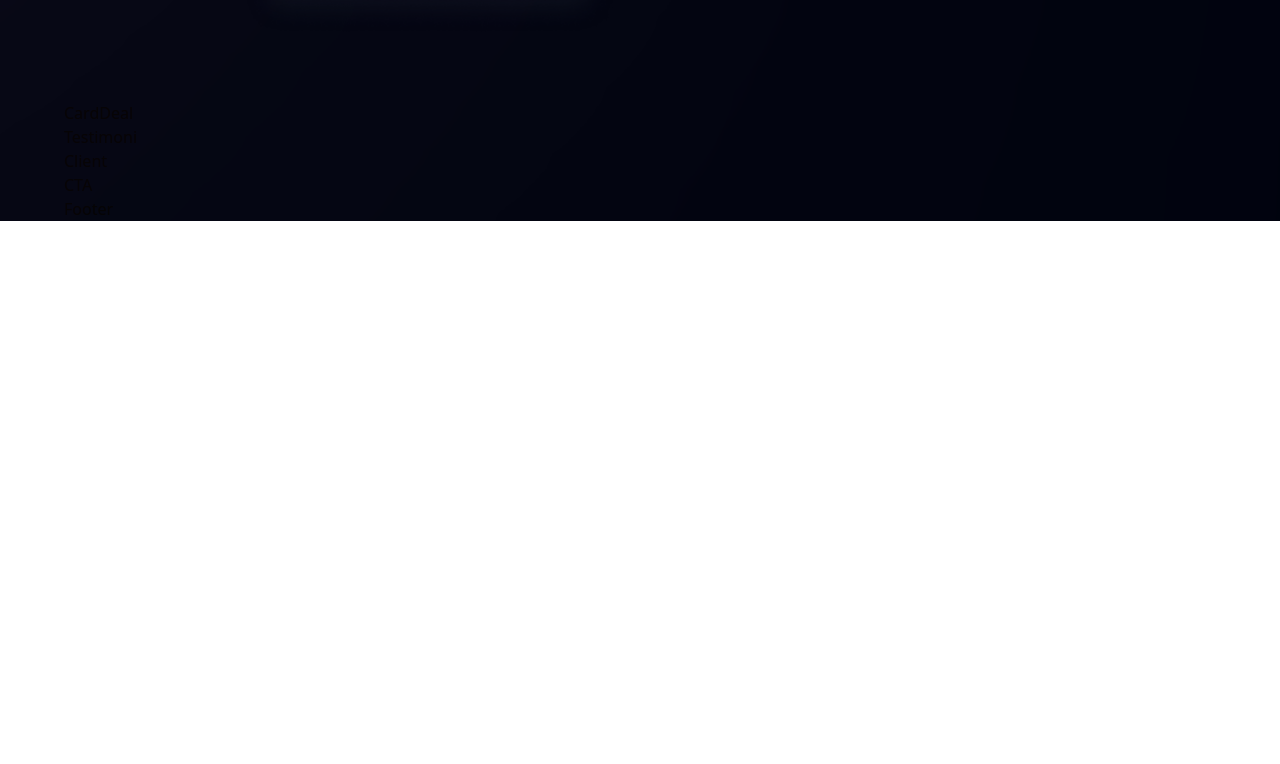
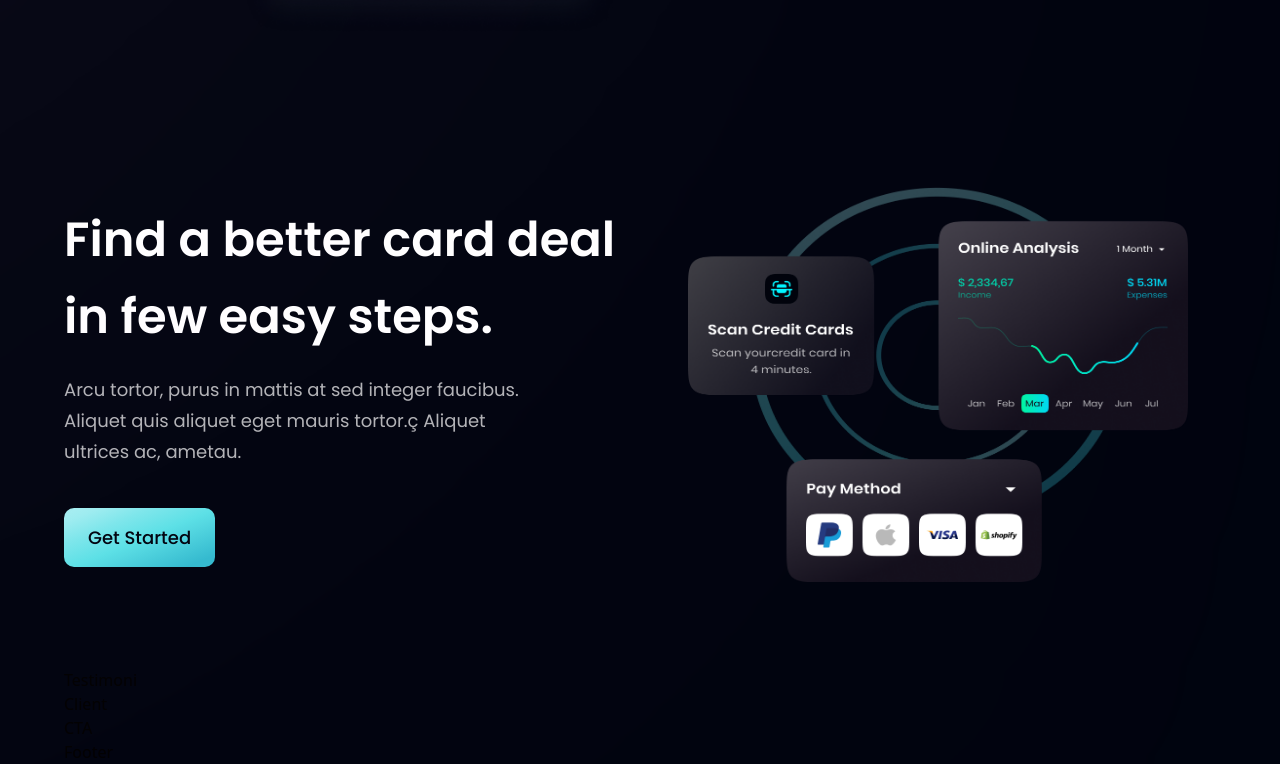
Before and after one commit to AbdullahFathan/modern-bank-web, a React (Vite) app: page / in a window 1280 px wide. Shown: the part 2085-2849 px from the top of the page. Before the commit the page ends 2306 px from the top, so only its background shows below. Built offline with nearby package versions, Linux system fonts and the light colour scheme.

Commit message:
style: at cardDeal section

```diff
--- a/src/components/Button.jsx
+++ b/src/components/Button.jsx
@@ -2,7 +2,7 @@ const Button = ({ styles }) => {
   return (
     <button
       type="button"
-      className={`py-4 px-6 bg-blue-gradient font-poppins font-medium text-[18px] text-primary outline-none ${styles}`}
+      className={`py-4 px-6 bg-blue-gradient font-poppins font-medium text-[18px] text-primary outline-none ${styles} rounded-[10px]`}
     >
       Get Started
     </button>
--- a/src/components/CardDeal.jsx
+++ b/src/components/CardDeal.jsx
@@ -1,4 +1,27 @@
+import styles, { layout } from "../style";
+import { card } from "../assets";
+import Button from "./Button";
+
 const CardDeal = () => {
-  return <div>CardDeal</div>;
+  return (
+    <section id="cardDeal" className={layout.section}>
+      <div className={layout.sectionInfo}>
+        <h2 className={styles.heading2}>
+          Find a better card deal <br className="sm:block hidden" /> in few easy
+          steps.
+        </h2>
+        <p className={`${styles.paragraph} max-w-[470px] mt-5`}>
+          Arcu tortor, purus in mattis at sed integer faucibus. Aliquet quis
+          aliquet eget mauris tortor.ç Aliquet ultrices ac, ametau.
+        </p>
+        <Button styles="mt-10" />
+      </div>
+
+      {/*Card Image */}
+      <div className={`${layout.sectionImg}`}>
+        <img src={card} alt="card_img" className="w-[90%] h-[90%] relative " />
+      </div>
+    </section>
+  );
 };
 export default CardDeal;
```
